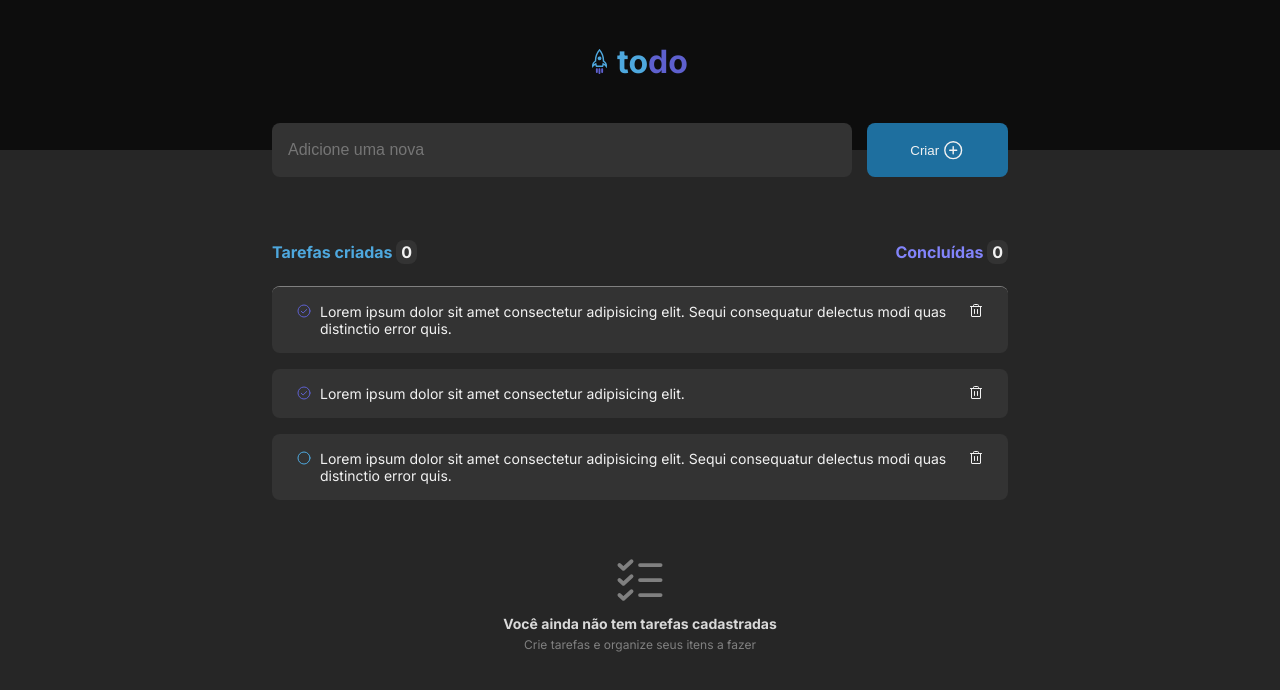
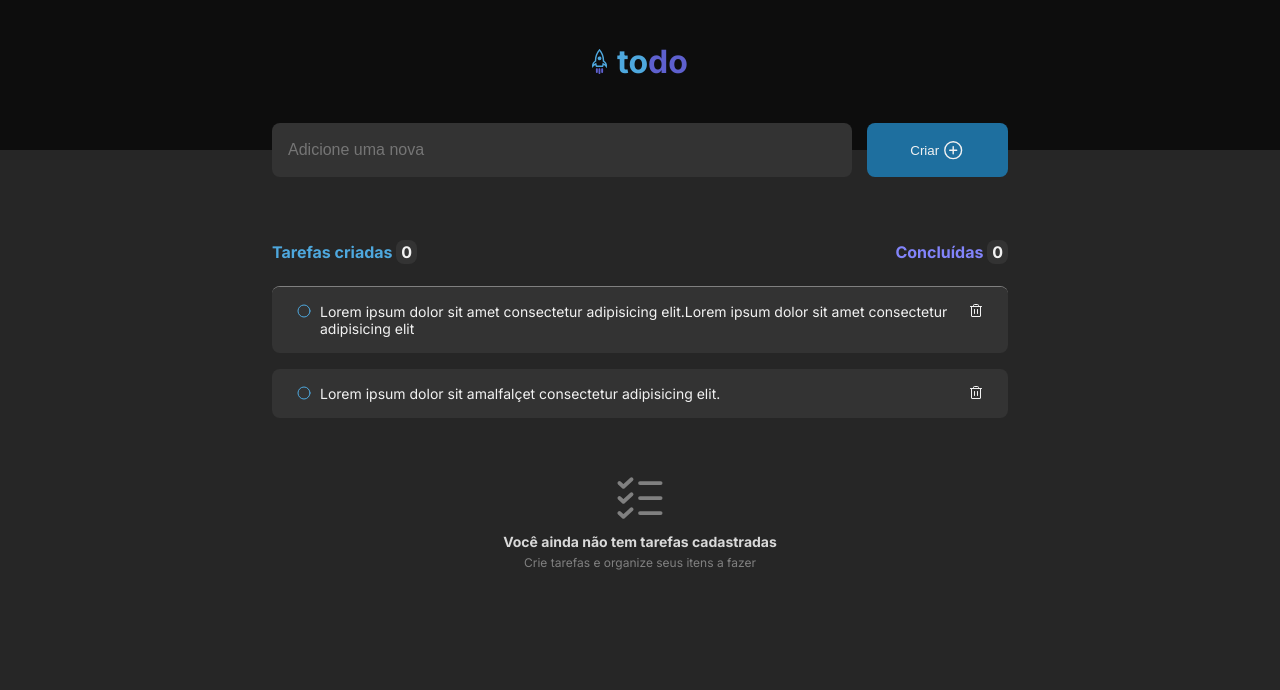
Before and after one commit to Adenilson-Oliveira/to-do-list, a React (Vite) app: page / in a window 1280 px wide. Shown: the top 690 px of the page. Built offline with nearby package versions, Linux system fonts and the light colour scheme.

Commit message:
created component of Task

```diff
--- a/src/App.module.css
+++ b/src/App.module.css
@@ -170,62 +170,3 @@
     display: none;
   }
 }
-
-
-/* ======== Tasks  =========== */
-
-.tasks {
-  display: flex;
-  flex-direction: column;
-}
-
-.task {
-  display: flex;
-  align-items: flex-start;
-  /* justify-content: ; */
-  font-weight:100;
-  background-color: var(--gray-400);
-  padding: 1rem;
-  border-radius: 8px;
-  gap: 0.5rem;
-  position: relative;
-}
-
-.circle {
-  width: 2rem;
-  color: var(--blue);
-  position: absolute;
-  left: 1rem;
-}
-
-.checkCircle {
-  width: 2rem;
-  color: var(--purple-dark);
-  position: absolute;
-  left: 1rem;
-}
-
-.circle:hover {
-  color: var(--blue-dark);
-}
-
-.checkCircle:hover {
-  color: var(--purple);
-}
-
-.trash {
-  width: 2rem;
-  /* align-content: ; */
-  position: absolute;
-  right: 1rem;
-}
-
-.task p {
-  color: var(--gray-100);
-  font-size: var(--font-size-med);
-  margin: 0 2rem;
-}
-
-.task + .task{
-  margin-top: 1rem;
-}
--- a/src/App.tsx
+++ b/src/App.tsx
@@ -2,6 +2,7 @@ import './global.css'
 import Logo from './assets/LogoRocket.svg'
 import styles from './App.module.css'
 import { CheckCircle, Circle, ListChecks, PlusCircle, Trash} from 'phosphor-react'
+import { Task } from './components/Task'
 
 function App() {
 
@@ -30,29 +31,14 @@ function App() {
 
           <div className={styles.tasks}>
 
-            <div className={styles.task}>
-              <CheckCircle className={styles.checkCircle}/>
-
-              {/* <Circle className={styles.circle}/> */}
-              <p>Lorem ipsum dolor sit amet consectetur adipisicing elit. Sequi consequatur delectus modi quas distinctio error quis.</p>
-              <Trash className={styles.trash}/>
-            </div>
-
-            <div className={styles.task}>
-              <CheckCircle className={styles.checkCircle}/>
-
-              {/* <Circle className={styles.circle}/> */}
-              <p>Lorem ipsum dolor sit amet consectetur adipisicing elit.</p>
-              <Trash className={styles.trash}/>
-            </div>
-
-            <div className={styles.task}>
-              {/* <CheckCircle className={styles.checkCircle}/> */}
-
-              <Circle className={styles.circle}/>
-              <p>Lorem ipsum dolor sit amet consectetur adipisicing elit. Sequi consequatur delectus modi quas distinctio error quis.</p>
-              <Trash className={styles.trash}/>
-            </div>
+            <Task
+              // check={false}
+              content='Lorem ipsum dolor sit amet consectetur adipisicing elit.Lorem ipsum dolor sit amet consectetur adipisicing elit'
+            />
+            <Task
+              // check={true}
+              content='Lorem ipsum dolor sit amalfalçet consectetur adipisicing elit.'
+            />
 
           </div>
 
--- /dev/null
+++ b/src/components/Task.module.css
@@ -0,0 +1,66 @@
+
+/* ======== Tasks  =========== */
+
+.tasks {
+  display: flex;
+  flex-direction: column;
+}
+
+.task {
+  display: flex;
+  align-items: flex-start;
+  /* justify-content: ; */
+  font-weight:100;
+  background-color: var(--gray-400);
+  padding: 1rem;
+  border-radius: 8px;
+  gap: 0.5rem;
+  position: relative;
+}
+
+.circle {
+  width: 2rem;
+  color: var(--blue);
+  position: absolute;
+  left: 1rem;
+  transition: 0.1s;
+}
+
+.checkCircle {
+  width: 2rem;
+  color: var(--purple-dark);
+  position: absolute;
+  left: 1rem;
+  transition: 0.1s;
+}
+
+.circle:hover {
+  color: var(--blue-dark);
+}
+
+.checkCircle:hover {
+  color: var(--purple);
+}
+
+.trash {
+  width: 2rem;
+  /* align-content: ; */
+  position: absolute;
+  right: 1rem;
+  transition: 0.1s;
+}
+
+.trash:hover {
+  background-color: var(--gray-400);
+  color: var(--danger)
+}
+
+.task p {
+  color: var(--gray-100);
+  font-size: var(--font-size-med);
+  margin: 0 2rem;
+}
+
+.task + .task{
+  margin-top: 1rem;
+}
--- /dev/null
+++ b/src/components/Task.tsx
@@ -0,0 +1,42 @@
+import { CheckCircle, Circle, Trash } from 'phosphor-react'
+import styles from './Task.module.css'
+import { MouseEventHandler, useState } from 'react'
+
+interface TaskProps {
+  content: string
+}
+
+export function Task({content}:TaskProps) {
+
+  const [check, setCheck] = useState(false)
+
+  // event: MouseEventHandler<HTMLButtonElement>
+  function handleCheckTask() {
+    {check ? setCheck(false) : setCheck(true)}
+  }
+
+
+
+  return (
+  <div className={styles.task}>
+    {check ?
+      <>
+        <CheckCircle
+          onClick={handleCheckTask}
+          className={styles.checkCircle}
+        />
+        <p><s>{content}</s></p>
+      </>
+    :
+      <>
+        <Circle
+          onClick={handleCheckTask}
+          className={styles.circle}/>
+        <p>{content}</p>
+      </>
+    }
+
+    <Trash className={styles.trash}/>
+  </div>
+  )
+}
```
